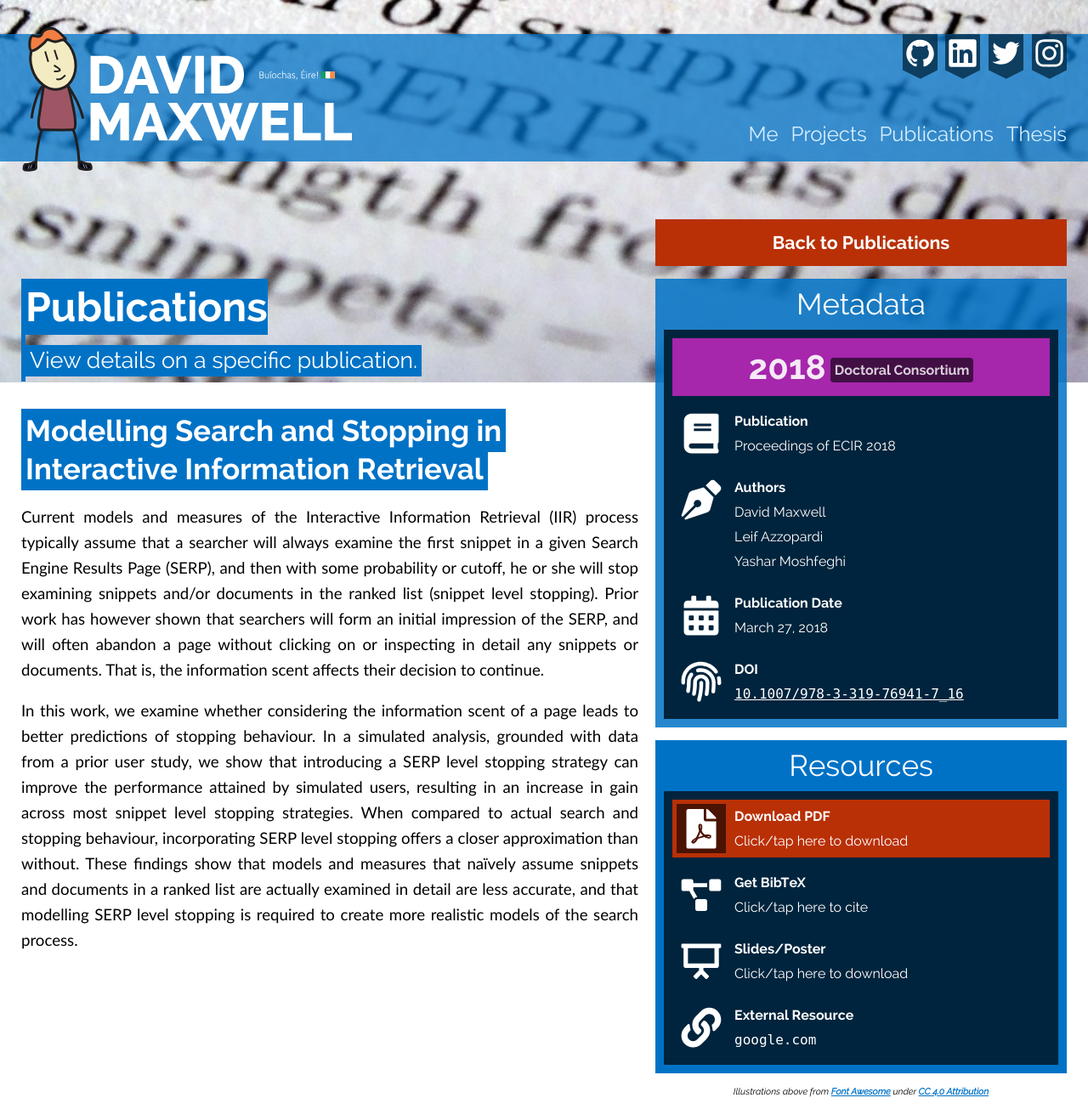
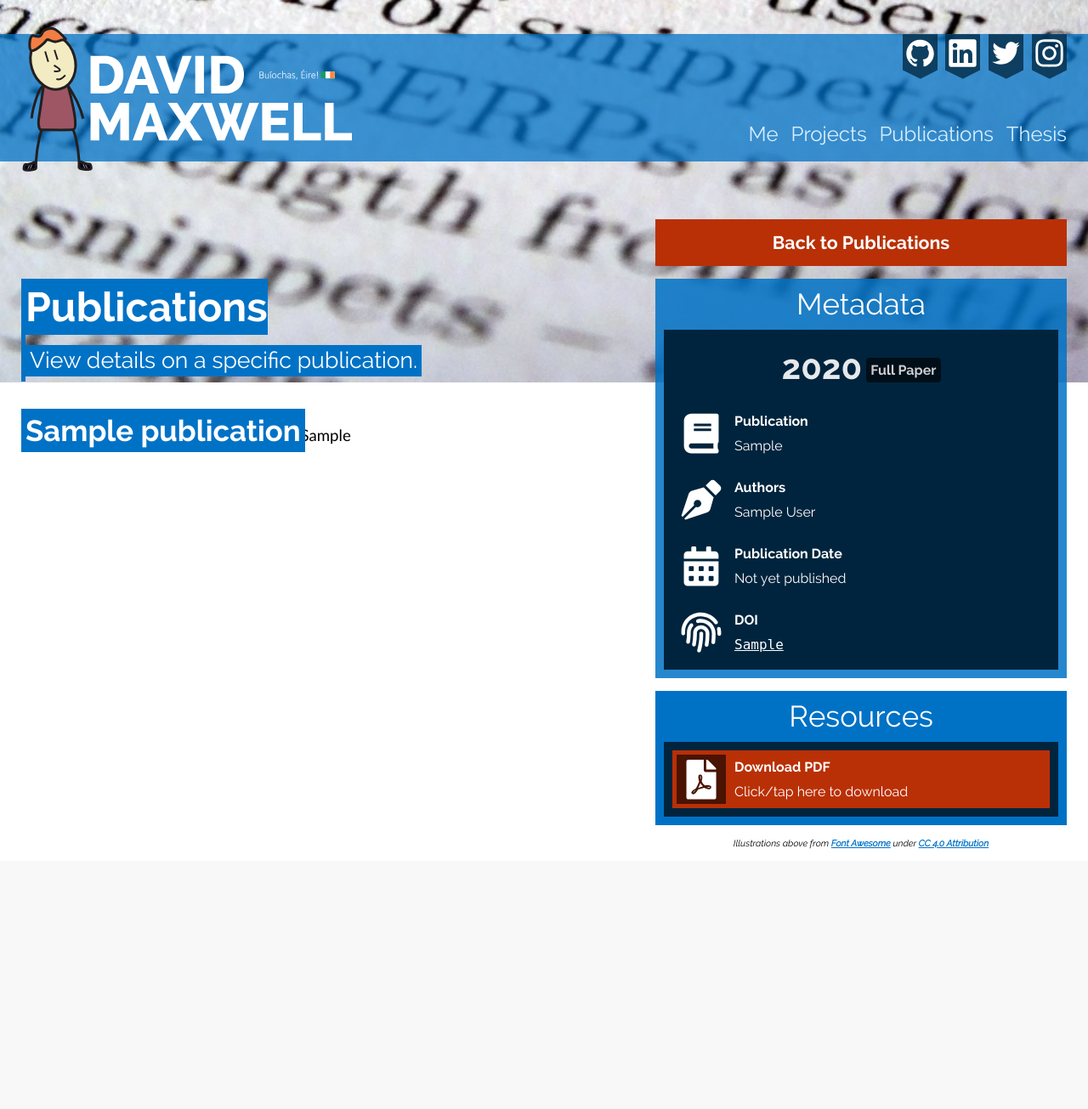
Before and after one commit to maxwelld90/dmax_website, a Django app: a page that uses website_project/templates/dmax_org_uk/publications-entry.html in a window 1280 px wide. Shown: the whole page at 85% size. After the commit the page ends 999 px from the top, so only its background shows below. Run offline with Django 3.2, Linux system fonts and the light colour scheme; tables that the repository leaves empty hold one stand-in row (values such as "Sample post"); style sheets or scripts are compiled from the project's sources; some libraries are stand-ins or nearby versions.

Commit message:
Publication entry view now synced to database

```diff
--- a/website_project/dmax_org_uk/views.py
+++ b/website_project/dmax_org_uk/views.py
@@ -1,6 +1,6 @@
 from . import utils
 from . import models
-from django.shortcuts import render
+from django.shortcuts import render, redirect
 from django.http import HttpResponse
 
 def landing(request):
@@ -26,10 +26,27 @@ def publications_entry(request, publication_slug):
     context_dict = {}
     utils.apply_background_to_context(context_dict, 'publication')
 
+    try:
+        publication = models.Publication.objects.get(slug=publication_slug)
+    except models.Publication.DoesNotExist:
+        return redirect('dmax_org_uk:publications')
+
+    context_dict['publication'] = publication
+
     return render(request, template_name='dmax_org_uk/publications-entry.html', context=context_dict)
 
 def publications_bibtex(request, publication_slug):
-    return HttpResponse("publication bibtex for " + publication_slug)
+    try:
+        publication = models.Publication.objects.get(slug=publication_slug)
+    except models.Publication.DoesNotExist:
+        return redirect('dmax_org_uk:publications')
+
+    try:
+        bibtex_resource = publication.get_bibtex_resource()
+    except models.PublicationResource.DoesNotExist:
+        return redirect('dmax_org_uk:publications-entry', publication_slug)
+
+    return HttpResponse(bibtex_resource.bibtex, content_type='text/plain')
 
 def thesis(request):
     context_dict = {}
--- a/website_project/templates/dmax_org_uk/publications-entry.html
+++ b/website_project/templates/dmax_org_uk/publications-entry.html
@@ -2,6 +2,7 @@
 
 {% load static %}
 {% load compress %}
+{% load dmax_org_uk_templatetags %}
 
 {% block includetags %}
         {% compress css %}
@@ -20,9 +21,10 @@
                     </div>
 
                     <article>
-                        <h2><span>Modelling Search and Stopping in Interactive Information Retrieval</span></h2>
-                        <p>Current models and measures of the Interactive Information Retrieval (IIR) process typically assume that a searcher will always examine the first snippet in a given Search Engine Results Page (SERP), and then with some probability or cutoff, he or she will stop examining snippets and/or documents in the ranked list (snippet level stopping). Prior work has however shown that searchers will form an initial impression of the SERP, and will often abandon a page without clicking on or inspecting in detail any snippets or documents. That is, the information scent affects their decision to continue.</p>
-                        <p>In this work, we examine whether considering the information scent of a page leads to better predictions of stopping behaviour. In a simulated analysis, grounded with data from a prior user study, we show that introducing a SERP level stopping strategy can improve the performance attained by simulated users, resulting in an increase in gain across most snippet level stopping strategies. When compared to actual search and stopping behaviour, incorporating SERP level stopping offers a closer approximation than without. These findings show that models and measures that naïvely assume snippets and documents in a ranked list are actually examined in detail are less accurate, and that modelling SERP level stopping is required to create more realistic models of the search process.</p>
+                        <h2><span>{{ publication.title }}</span></h2>
+                        {% autoescape off %}
+                        {{ publication.abstract }}
+                        {% endautoescape %}
                     </article>
 
                 </div>
@@ -33,33 +35,94 @@
                         <h2>Metadata</h2>
                         <div>
                             <ul>
-                                <li class="noback publication-year-2018"><span class="text-year">2018<span class="publication-type">Doctoral Consortium</span></span></li>
-                                <li class="noback with-image"><span class="image sprite-icon-book"></span><span class="text-multi"><span><strong>Publication</strong></span><span>Proceedings of ECIR 2018</span></span></li>
+                                <li class="noback publication-year-{{ publication.publication_year }}"><span class="text-year">{{ publication.publication_year }}<span class="publication-type">{{ publication.get_verbose_type }}</span></span></li>
+                                <li class="noback with-image"><span class="image sprite-icon-book"></span><span class="text-multi"><span><strong>Publication</strong></span><span>{% autoescape off %}{{ publication.published_in }}{% endautoescape %}</span></span></li>
                                 <li class="noback with-image"><span class="image sprite-icon-pen"></span><span class="text-multi"><span><strong>Authors</strong></span><span>
                                     <ul>
-                                        <li>David Maxwell</li>
-                                        <li>Leif Azzopardi</li>
-                                        <li>Yashar Moshfeghi</li>
+                                        {% for author in publication.get_authors_list %}
+                                        {% autoescape off %}
+                                        <li>{{ author|bold:'David Maxwell' }}</li>
+                                        {% endautoescape %}
+                                        {% endfor %}
                                     </ul>
                                 </span></li>
-                                <li class="noback with-image"><span class="image sprite-icon-calendar"></span><span class="text-multi"><span><strong>Publication Date</strong></span><span>March 27, 2018</span></span></li>
-                                <li class="noback with-image"><span class="image sprite-icon-fingerprint"></span><span class="text-multi"><span><strong>DOI</strong></span><span><a href="#" tarrget="_blank"><code>10.1007/978-3-319-76941-7_16</code></a></span></span></li>
+                                <li class="noback with-image">
+                                    <span class="image sprite-icon-calendar"></span>
+                                    <span class="text-multi">
+                                        <span><strong>Publication Date</strong></span>
+                                        <span>
+                                        {% if publication.has_been_published %}
+                                        {{ publication.published_date|date:"F j,  Y" }}
+                                        {% else %}
+                                        Not yet published
+                                        {% endif %}
+                                        </span>
+                                    </span>
+                                </li>
+                                {% if publication.doi %}
+                                <li class="noback with-image"><span class="image sprite-icon-fingerprint"></span><span class="text-multi"><span><strong>DOI</strong></span><span><a href="https://doi.org/{{ publication.doi }}" target="_blank"><code>{{ publication.doi }}</code></a></span></span></li>
+                                {% endif %}
                             </ul>
 
                         </div>
                     </div>
 
+                    {% if publication.has_resources %}
                     <div class="container opaque">
                         <h2>Resources</h2>
                         <div>
                             <ul>
-                                <li class="red with-image"><a href="#" class="whole"><span class="image sprite-icon-pdf"></span><span class="text-multi"><span><strong>Download PDF</strong></span><span>Click/tap here to download</span></span></a></li>
-                                <li class="noback with-image"><a href="#" class="whole"><span class="image sprite-icon-cite"></span><span class="text-multi"><span><strong>Get BibTeX</strong></span><span>Click/tap here to cite</span></span></a></li>
-                                <li class="noback with-image"><a href="#" class="whole"><span class="image sprite-icon-slides"></span><span class="text-multi"><span><strong>Slides/Poster</strong></span><span>Click/tap here to download</span></span></a></li>
-                                <li class="noback with-image"><a href="#" class="whole"><span class="image sprite-icon-link"></span><span class="text-multi"><span><strong>External Resource</strong></span><span><code>google.com</code></span></span></a></li>
+                                {% if publication.get_pdf_resource %}
+                                <li class="red with-image">
+                                    <a target="_blank" href="{{ publication.get_pdf_resource.pdf.url }}" class="whole">
+                                        <span class="image sprite-icon-pdf"></span>
+                                        <span class="text-multi">
+                                            <span><strong>Download PDF</strong></span>
+                                            <span>Click/tap here to download</span>
+                                        </span>
+                                    </a>
+                                </li>
+                                {% endif %}
+
+                                {% if publication.get_bibtex_resource %}
+                                <li class="noback with-image">
+                                    <a target="_blank" href="{% url 'dmax_org_uk:publications-bibtex' publication.slug %}" class="whole">
+                                        <span class="image sprite-icon-cite"></span>
+                                        <span class="text-multi">
+                                            <span><strong>Get BibTeX</strong></span>
+                                            <span>Click/tap here to cite</span>
+                                        </span>
+                                    </a>
+                                </li>
+                                {% endif %}
+
+                                {% if publication.get_slides_resource %}
+                                <li class="noback with-image">
+                                    <a target="_blank" href="{{ publication.get_slides_resource.slides.url }}" class="whole">
+                                        <span class="image sprite-icon-slides"></span>
+                                        <span class="text-multi">
+                                            <span><strong>Slides/Poster</strong></span>
+                                            <span>Click/tap here to download</span>
+                                        </span>
+                                    </a>
+                                </li>
+                                {% endif %}
+
+                                {% for resource in publication.get_url_resources %}
+                                <li class="noback with-image">
+                                    <a href="{{ resource.external_url }}" target="_blank" class="whole">
+                                        <span class="image sprite-icon-link"></span>
+                                        <span class="text-multi"><span>
+                                            <strong>External Resource</strong></span>
+                                            <span>{% if resource.url_text %}{{ resource.url_text }}{% else %}<code>{{ resource.external_url }}</code>{% endif %}</span>
+                                        </span>
+                                    </a>
+                                </li>
+                                {% endfor %}
                             </ul>
                         </div>
                     </div>
+                    {% endif %}
 
                     <div class="attribution">
                         Illustrations above from <a href="https://fontawesome.com/" target="_blank">Font Awesome</a> under <a href="https://creativecommons.org/licenses/by/4.0/" target="_blank">CC 4.0 Attribution</a>
@@ -71,7 +134,7 @@
 {% endblock %}
 
 <!-- Sample HTML for rights-side component with multiline blocks (including lists) -->
-<ul>
+<!-- <ul>
     <li><strong>Element One</strong></li>
     <li class="with-image"><span class="image"></span><span class="text">Single line of text</span></li>
     <li class="with-image"><span class="image"></span><span class="text-multi"><span><strong>Single line of text</strong></span><span><strong>Single line of text</strong></span></span></li>
@@ -86,4 +149,4 @@
 
     </span></li>
     <li>Element Six</li>
-</ul>
+</ul> -->
```
Also changed, not shown: website_project/dmax_org_uk/admin.py (+7 -0 lines), website_project/dmax_org_uk/models.py (+124 -1 lines).
